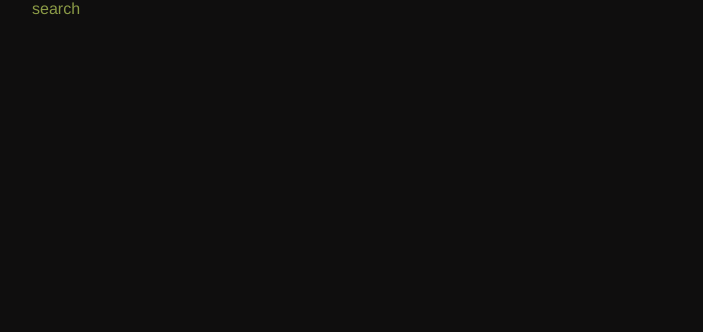
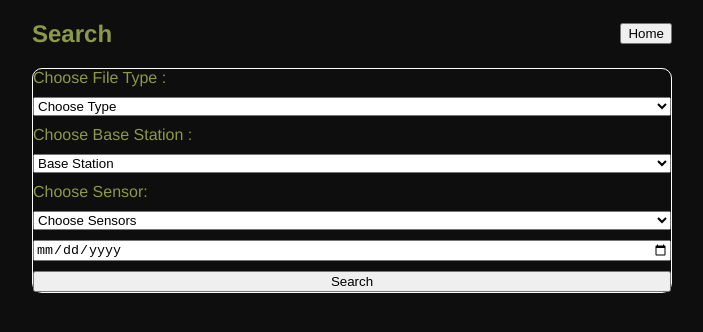
Before and after one commit to OwenMY/Sensor-Data-Generator, a React app: page /search in a window 1280 px wide. Shown: the top 332 px of the page, without its empty margins (288-991 px from the left). Built offline with nearby package versions, Linux system fonts and the light colour scheme; the HTML template or start-up script is replaced by a standard one.

Commit message:
create initial draft of search form

```diff
--- a/src/components/App.jsx
+++ b/src/components/App.jsx
@@ -2,6 +2,7 @@ import React from 'react';
 import { Routes, Route } from 'react-router-dom';
 import Home from './Home.jsx';
 import CalibrateSensors from './CalibrateSensors.jsx';
+import Search from './Search.jsx';
 
 const App = () => {
   return (
@@ -11,7 +12,7 @@ const App = () => {
         <Route path="/calibrate-sensor" element={<CalibrateSensors />} />
         <Route path="/calibrate-base" element={<div>calibrate base</div>} />
         <Route path="/validate-system" element={<div>validate system</div>} />
-        <Route path="/search" element={<div>search</div>} />
+        <Route path="/search" element={<Search />} />
       </Routes>
     </div>
   );
--- a/src/components/CalibrateSensors.jsx
+++ b/src/components/CalibrateSensors.jsx
@@ -11,7 +11,7 @@ const CalibrateSensors = () => {
       .then(res => setSensorCalData([res.data]))
       .catch(err => console.error(err))
   }, []);
-  console.log(sensorCalData)
+
   return !sensorCalData.length ? <Loading /> : (
     <div>
       <div>{sensorCalData[0].file_name}</div>
--- /dev/null
+++ b/src/components/Search.jsx
@@ -0,0 +1,21 @@
+import React from 'react';
+import {Link} from 'react-router-dom';
+import SearchForm from './SearchForm.jsx';
+
+const Search = () => {
+
+  return (
+    <div className="search">
+      <div className="search-header">
+        <h2>Search</h2>
+        <Link to="/">
+          <button>Home</button>
+        </Link>
+      </div>
+        <SearchForm />
+      <div className="results"></div>
+    </div>
+  );
+};
+
+export default Search;
--- /dev/null
+++ b/src/components/SearchForm.jsx
@@ -0,0 +1,36 @@
+import React from 'react';
+
+const SearchForm = () => {
+  return (
+    <div className="form-ctr">
+     <label htmlFor="File Type">Choose File Type :</label>
+      <select className="file-type" name="File Type">
+        <option value="Type" selected>Choose Type</option>
+        <option value="Sensor Calibration"> Sensor Calibration</option>
+        <option value="Sensor Calibration Output">Sensor Calibration Output</option>
+        <option value="Base Calibration">Base Calibration</option>
+        <option value="Performance Validation">Performance Validation</option>
+      </select>
+      <label htmlFor="Base Station">Choose Base Station :</label>
+      <select className="base-station" name="Base Station">
+        <option value="Choose Base Station" selected>Base Station</option>
+        <option value="b1">b1</option>
+        <option value="b2">b2</option>
+        <option value="b3">b3</option>
+        <option value="b4">b4</option>
+      </select>
+      <label htmlFor="Sensor">Choose Sensor:</label>
+      <select className="sensors" name="Sensor(s)">
+        <option value="Choose Sensors" selected>Choose Sensors</option>
+        <option value="b1">123</option>
+        <option value="b2">123</option>
+        <option value="b3">1234</option>
+        <option value="b4">12112</option>
+      </select>
+      <input type="date" name="poop start" min="2022-01-01" max="2023-12-31"></input>
+      <button type="submit">Search</button>
+    </div>
+  );
+};
+
+export default SearchForm;
--- a/src/styles/styles.scss
+++ b/src/styles/styles.scss
@@ -77,3 +77,25 @@ h1 {
     animation-timing-function: linear;
   }
 }
+
+.search-header {
+  display: flex;
+  flex-direction: row;
+  justify-content: space-between;
+  a {
+    margin: auto 0;
+  }
+  button {
+    &:hover {
+      cursor: pointer;
+    }
+  }
+}
+
+.form-ctr {
+  display: flex;
+  flex-direction: column;
+  gap: 10px;
+  border: solid white 1px;
+  border-radius: 10px;
+}
```
